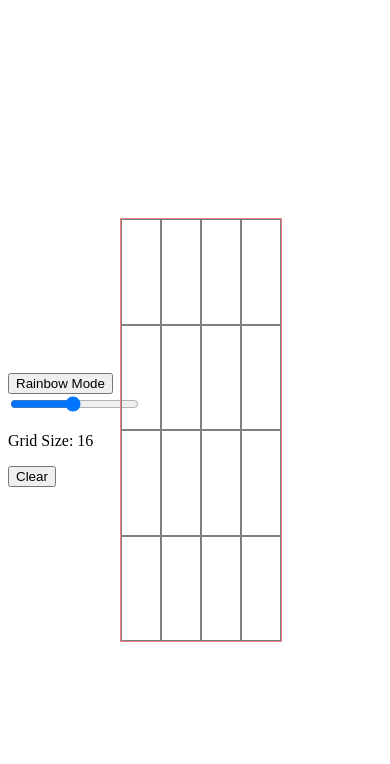
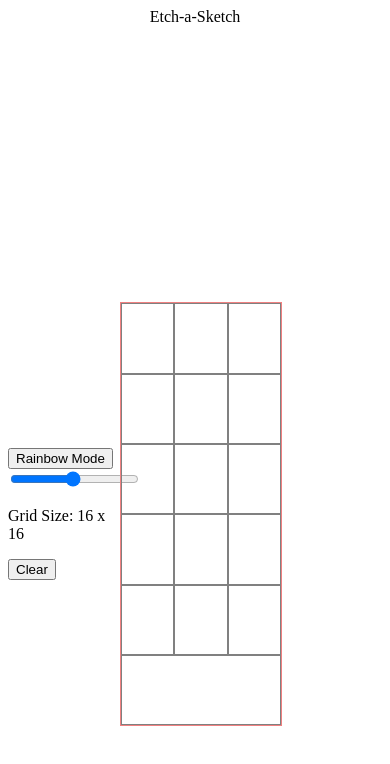
Before and after one commit to yphuang94/Etch-a-Sketch, a plain HTML site: page index.html in a window 390 px wide. Both pictures are taken after a click on the button "Rainbow Mode". Drawn offline with Linux system fonts and the light colour scheme.

Commit message:
adjust slider value to reflect grid

```diff
--- a/index.html
+++ b/index.html
@@ -9,6 +9,7 @@
 </head>
 
 <body>
+    <div id="title-container">Etch-a-Sketch</div>
     <div id="main-container">
 
         <div id="user-container">
@@ -21,7 +22,7 @@
             <div id="clear-grid"><button onclick="clearGrid()">Clear</button></div>
         </div>
 
-        <div id="grid-container" onmousemove="colorGrid()"></div>
+        <div id="grid-container" onmousemove="hoverFill()"></div>
     </div>
 
 
@@ -31,15 +32,16 @@
         let rainbowToggle = false;
         let mouseToggle = false;
 
-        output.innerHTML = slider.value;
+        output.innerHTML = slider.value + " x " + slider.value;
 
         slider.oninput = function() {
-            output.innerHTML = slider.value;
+            output.innerHTML = slider.value + " x " + slider.value;
         }
 
         slider.onmouseup = function() { //self
-            output.innerHTML = slider.value;
+            output.innerHTML = slider.value + " x " + slider.value;
             newGrid();
+            console.log(slider.value); // ((100 / slider.value) - 1)% should generate the flex basis and account for the borders
         }
 
         createGrid();
@@ -52,6 +54,16 @@
             assignMouseDown();
         }
 
+        function assignMouseDown() {
+            const boxes = document.querySelectorAll(".grid")
+
+            boxes.forEach(box => {
+                box.addEventListener("mousedown", function(){
+                    box.style.backgroundColor = `#D3D3D3`
+                })
+            })
+        }
+
         function resetGrid() { //W3Schools
             let parent = document.getElementById("grid-container")
             while (parent.hasChildNodes()) {
@@ -62,16 +74,6 @@
         function newGrid() {
             resetGrid();
             createGrid();
-        }
-
-        function assignMouseDown() {
-            const boxes = document.querySelectorAll(".grid")
-
-            boxes.forEach(box => {
-                box.addEventListener("mousedown", function(){
-                    box.style.backgroundColor = `#D3D3D3`
-                })
-            })
         }
 
         let pos = "";
@@ -87,7 +89,7 @@
             pos = `${pageX},${pageY}`;
         });
 
-        function colorGrid() {
+        function hoverFill() {
             let posX = pos.slice(0,3);
             let posY = pos.slice(-3);
             if (mouseToggle == true && rainbowToggle == true) {
@@ -104,16 +106,6 @@
             })
         }
 
-        function rainbowGrid() {
-            if (rainbowToggle == false) {
-                rainbowToggle = true;
-            } else {
-                rainbowToggle = false;
-            }
-            rainbowMouseDown();
-            console.log(rainbowToggle); //check toggle
-        }
-
         function hexGenerator() {
             let rainbowHex = "";
             let newHex = [];
@@ -127,12 +119,21 @@
             return rainbowHex;
         }
 
+        function rainbowGrid() {
+            if (rainbowToggle == false) {
+                rainbowToggle = true;
+            } else {
+                rainbowToggle = false;
+            }
+            rainbowMouseDown();
+        }
+
         function rainbowMouseDown() {
             let squares = document.querySelectorAll(".grid")
             if (rainbowToggle == true) {
                 squares.forEach(square => {
                     square.addEventListener("mousedown", function(){
-                        square.style.backgroundColor = hexGenerator()
+                        square.style.backgroundColor = hexGenerator() //does this invoke the function every time?
                     })
                 })
             } else {
--- a/style.css
+++ b/style.css
@@ -1,6 +1,11 @@
+#title-container {
+    text-align: center;
+    height: 20vh;
+}
+
 #main-container {
     display: flex;
-    height: 100vh;
+    height: 80vh;
     justify-content: center;
     align-items: center;
 }
@@ -16,7 +21,7 @@
 
 .grid {
     border: 1px solid gray;
-    flex: 1 0 20%;
+    flex: 1 0 24%;
 }
 
 #user-container {
```
